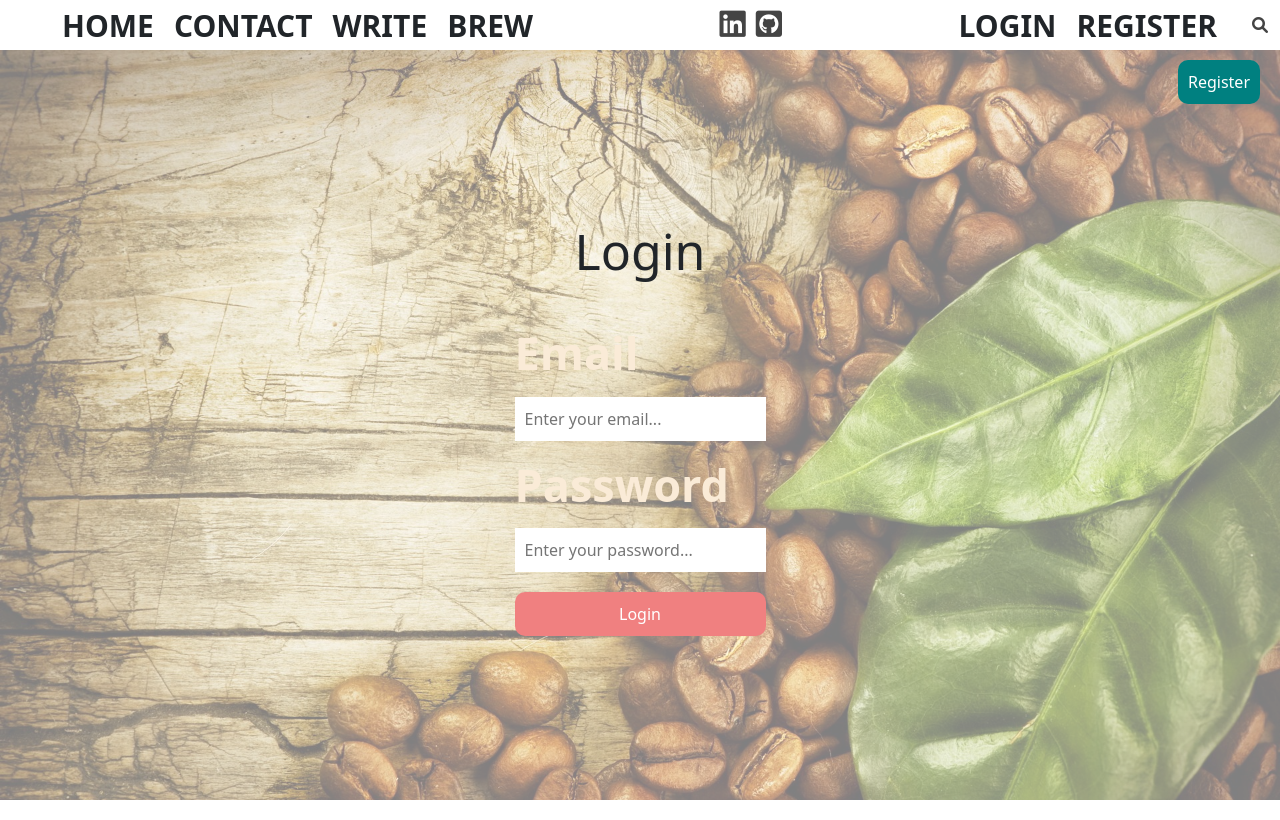
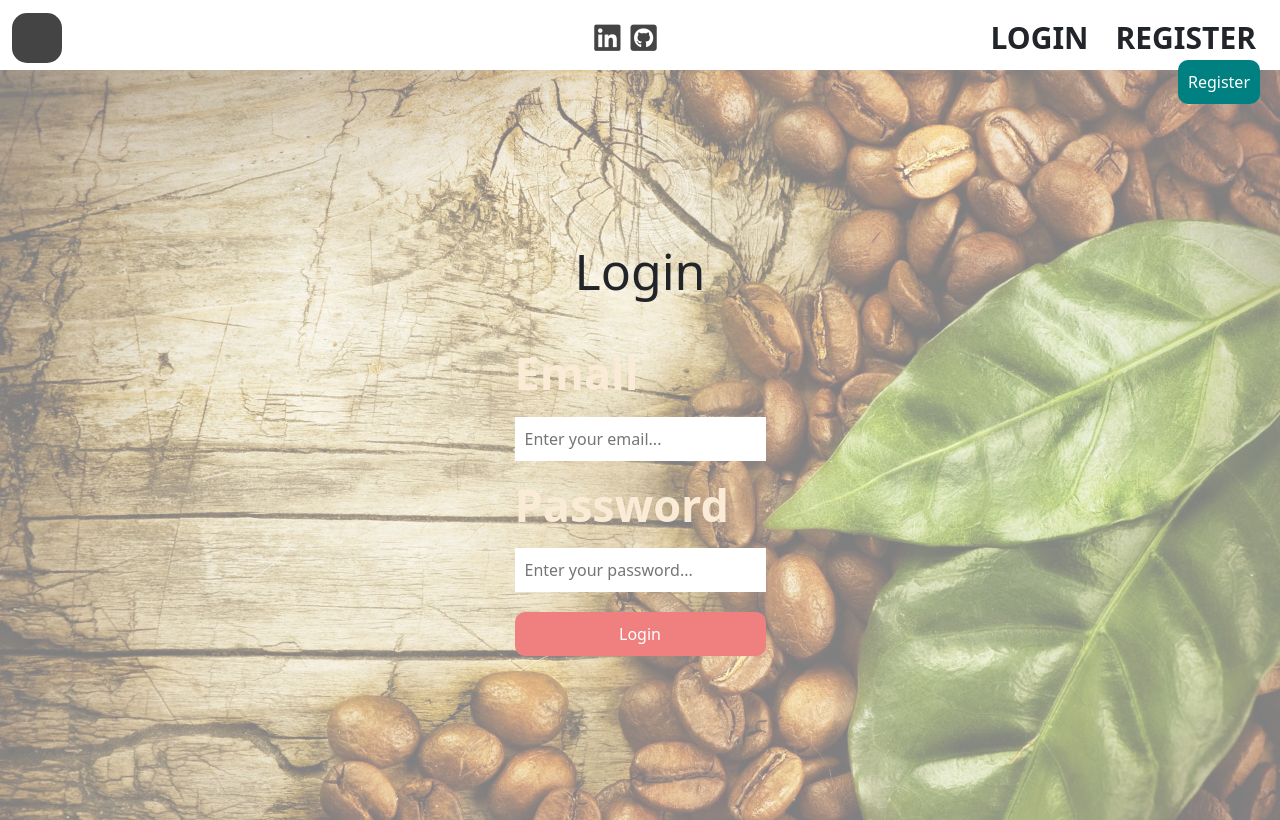
Before and after one commit to BennetWilson/drip-coffee-blog, a React (Create React App) app in the folder client/: page /login in a window 1280 px wide. Built offline with nearby package versions, Linux system fonts and the light colour scheme; a web font is replaced by a local one.

Commit message:
topbar styling

```diff
--- a/client/src/components/topbar/Topbar.jsx
+++ b/client/src/components/topbar/Topbar.jsx
@@ -5,6 +5,11 @@ import Auth from "../../utils/auth";
 
 export default function TopBar() {
   const user =  Auth.loggedIn();
+
+  // const handleDropdown = (event) => {
+
+  // }
+
   return (
 
      <div className="container-fluid">
@@ -12,6 +17,13 @@ export default function TopBar() {
      <div className="top">
       {/* To revert back href how we had it, move the two logos href the top of this. Like where this comment is, change the className href topLeft and then change the className on the home about div href topCenter. topLeft, topCenter, topRight */}
       <div className="topLeft">
+        <div className="dropdown">
+          <a href="" className="toggle-button">
+            <span className="bar"></span>
+            <span className="bar"></span>
+            <span className="bar"></span>
+          </a>
+          <div className="dropdown-menu" >
             <ul className="topList">
               <li className="topListItem topListItemHome">
                 <a className="link" href="/">
@@ -28,14 +40,14 @@ export default function TopBar() {
                   WRITE
                 </a>
               </li>
-        </ul>
-        <ul className="topList brList">
               <li className="topListItem">
                 <a className="link" href="/brew">
                   BREW
                 </a>
               </li>
             </ul>
+          </div>
+        </div>
       </div>
       <div className="topCenter ">
         <a
@@ -49,6 +61,7 @@ export default function TopBar() {
           <i className="topIcon fa-brands fa-github-square"></i>{" "}
         </a>
       </div>
+      {/* <i className="topSearchIcon fa-solid fa-magnifying-glass"></i> */}
       <div className="topRight">
         {user ? (
           <>
@@ -57,8 +70,8 @@ export default function TopBar() {
               src="https://via.placeholder.com/250"
               alt="placeholder"
             />
-            <ul className="topList">
-              <li className="topListItem">
+            <ul className="rightList">
+              <li className="rightListItem">
                 <a className="link" onClick={()=>Auth.logout()}>
                   LOGOUT
                 </a>
@@ -67,13 +80,13 @@ export default function TopBar() {
           </>
         ) : (
           <>
-            <ul className="topList">
-              <li className="topListItem">
+            <ul className="rightList">
+              <li className="rightListItem">
                 <a className="link" href="/login">
                   LOGIN
                 </a>
               </li>
-              <li className="topListItem">
+              <li className="rightListItem">
                 <a className="link" href="/register">
                   REGISTER
                 </a>
@@ -81,11 +94,8 @@ export default function TopBar() {
             </ul>
           </>
         )}
-
-        <i className="topSearchIcon fa-solid fa-magnifying-glass"></i>
       </div>
     </div>
     </div>
-
   );
 }
--- a/client/src/components/topbar/topbar.css
+++ b/client/src/components/topbar/topbar.css
@@ -1,33 +1,39 @@
 .top {
   width: 100%;
-  height: 50px;
+  height: 70px;
   background-color: white;
   position: sticky;
   top: 0;
   display: flex;
   align-items: center;
- flex-wrap: wrap;
-
+  justify-content: space-between;
+  flex-wrap: wrap;
 }
 .topCenter {
-    flex: 6;
+    /* flex: 6; */
     align-items: center;  /*To revert back to how we had it, remove line 12-14.*/
     justify-content: center;
-    display:flex
-  }
+    display: flex;
+    margin-left: 17%;
+}
 
-.topLeft,.topRight {
+/* .topLeft,.topRight {
   flex: 3;
   display: flex;
   align-items: center;
   justify-content: center;
-}
+} */
+
 .topIcon {
   font-size: 30px;
-  margin-right: 10px;
+  /* margin-right: 10px; */
+  padding: 5px;
   color: #444;
   cursor: pointer;
 }
+/* .topSearchIcon {
+  padding-right: 20px;
+} */
 .topIcon:hover{
   transform: scale(1.5);
   color: #ab7343;
@@ -46,18 +52,46 @@
     list-style: none;
 }
 .topListItem {
-    margin-right: 20px;
+    /* margin-right: 20px; */
+    display: flex;
     font-size: 30px;
     font-weight: 100;
-    cursor: pointer ;
+    cursor: pointer;
     font-weight: 600;
+    padding: 15px;
     /* font-family: 'Fredoka One', cursive; */
 }
+
+.rightList {
+  display: flex;
+  margin: 0;
+  padding: 0;
+  list-style: none;
+}
+
+.rightListItem {
+  display: flex;
+  font-size: 30px;
+  font-weight: 100;
+  cursor: pointer;
+  font-weight: 600;
+  padding: 15px;
+  padding-right: .75rem;
+}
+
+.rightListItem a:hover {
+  color: #ab7343;
+}
+
 .topListItemHome {
-  margin-left: 50px;
+  /* padding: 150px; */
 }
 .topListItem:hover{
   transform: scale(1.1);
+  color: #ab7343;
+}
+
+.topListItem a:hover{
   color: #ab7343;
 }
 .topSearchIcon {
@@ -74,3 +108,95 @@
 .brList {
   margin: auto;
 }
+
+.dropdown {
+  position: relative;
+  height: 50px;
+  width: 50px;
+  background-color: #444;
+  display: flex;
+  align-items: center;
+  justify-content: center;
+  margin: auto;
+  border-radius: 15px;
+}
+.dropdown-menu {
+  /* pointer-events: none; */
+  position: absolute;
+  left: 0;
+  top: calc(100% + .25rem);
+  background-color: #444;
+  padding: .75rem;
+  border-radius: .25rem;
+  box-shadow: 0 2px 5px 0 rgba(0, 0, 0, .1);
+  opacity: 0;
+  transform: translateY(-10px);
+  transition: opacity 150ms ease-in-out;
+}
+
+.dropdown > .link:focus + .dropdown-menu {
+  opacity: 1;
+  transform: translateY(0);
+  /* pointer-events: auto; */
+}
+
+.dropdown-menu.active
+
+.toggle-button {
+  position: inherit;
+  justify-content: center;
+  top: 1.3rem;
+  left: 1rem;
+  display: none;
+  flex-direction: column;
+  justify-content: space-between;
+  width: 30px;
+  height: 20px;
+  color: white;
+  background-color: transparent;
+  border: none;
+}
+
+/* .toggle-button:hover {
+  background-color: #ab7343;
+  color: #ab7343;
+} */
+
+.bar {
+  position: inherit;
+  height: 10px;
+  border-radius: 5px;
+}
+
+.dropdown:hover {
+  background-color: #ab7343;
+}
+
+.toggle-button .bar {
+  height: 3px;
+  width: 100%;
+  background-color: white;
+}
+
+/* @media (max-width: 10000px) {
+  .toggle-button {
+    display: flex;
+  }
+
+  .topListItem {
+     display: none;
+  }
+
+  .top {
+    flex-direction: column;
+    align-items: flex-start;
+  }
+
+  .topList {
+    width: 25%;
+  }
+
+  .topListItem {
+    text-align: center;
+  }
+} */
```
Lines whose indentation alone changed are shown as unchanged.
